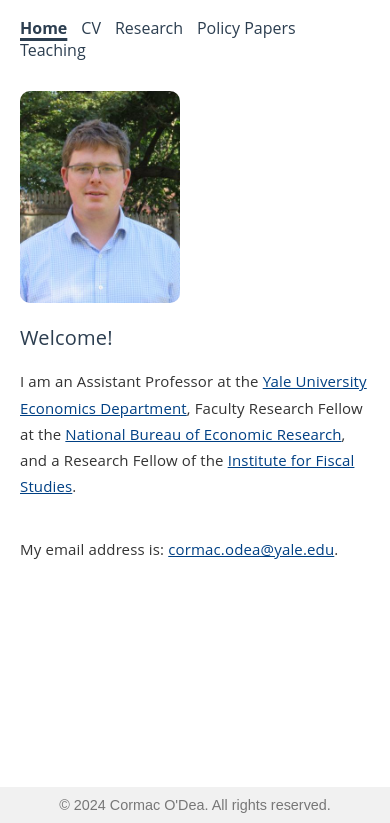
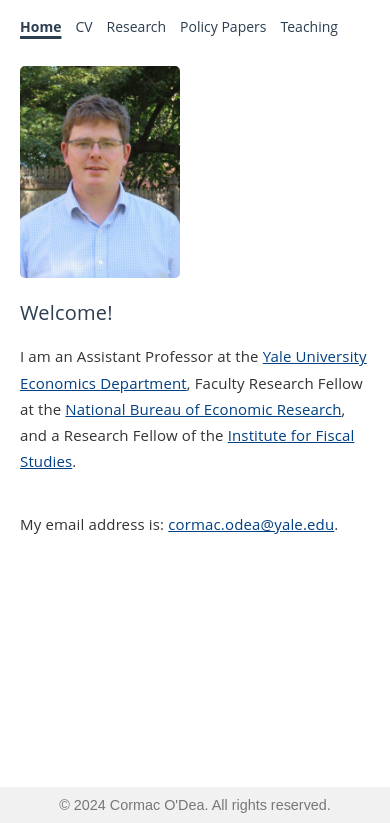
Before and after one commit to peycrev/peycrev.github.io, a plain HTML site: page index.html in a window 390 px wide. Shown: the part 57-880 px from the top of the page. Drawn offline with Linux system fonts and the light colour scheme.

Commit message:
styles update

```diff
--- a/styles.css
+++ b/styles.css
@@ -319,7 +319,7 @@ footer {
     height: auto;
     align-items: auto;
     display: flex;
-    border-radius: 10px;
+    border-radius: 5px;
 }
 
 .subcategories {
@@ -449,7 +449,7 @@ footer {
     }
 
     .nav-bar a {
-        font-size: 16px !important; /* Force the font size */
+        font-size: 14px !important; /* Force the font size */
         padding:0px 0px; /* Reduce padding even more */
         white-space: nowrap;
         text-decoration: none;
@@ -530,7 +530,7 @@ footer {
     }
 
     .teaching-photo {
-        width: 80%; /* Adjust as needed for smaller screens */
+        width: 100% !important; /* Adjust as needed for smaller screens */
         margin-bottom: 1.5em;
     }
 
@@ -570,6 +570,15 @@ footer {
         gap: 4%;
     }
 
+    .nav-bar a {
+        font-size: 14px !important; /* Force the font size */
+        padding:0px 0px; /* Reduce padding even more */
+        white-space: nowrap;
+        text-decoration: none;
+        display: block;
+
+    }
+
     .teaching-section {
         flex-direction: column;
         align-items: left;
```
